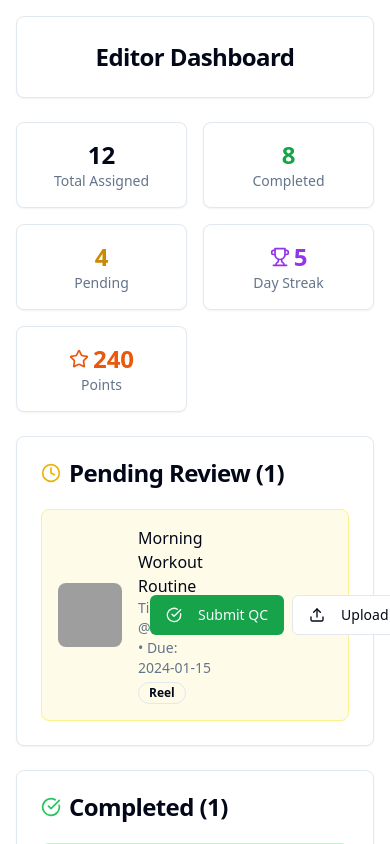
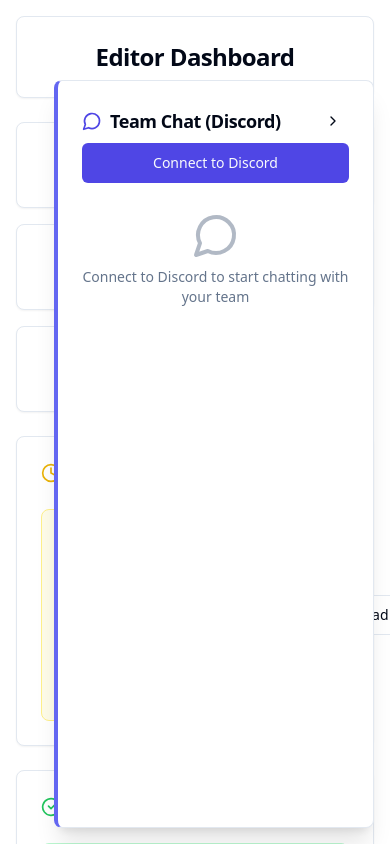
Before and after one commit to Content-Engine/content-engine-mvp-3-30, a React (Vite) app: page /editor-dashboard in a window 390 px wide. Shown: the top 844 px of the page. Built offline with nearby package versions, Linux system fonts and the light colour scheme; grey boxes are pictures that could not be loaded.

Commit message:
feat: Integrate Discord chat module in Editor View
Adds a Discord chat module to the Editor View page, including an embedded Discord widget, "Open in Discord" button, and responsive design.  Includes basic styling and placeholder for OAuth integration.

```diff
--- /dev/null
+++ b/src/components/DiscordChatModule.tsx
@@ -0,0 +1,216 @@
+
+import { useState } from "react";
+import { Card, CardContent, CardHeader, CardTitle } from "@/components/ui/card";
+import { Button } from "@/components/ui/button";
+import { Badge } from "@/components/ui/badge";
+import {
+  ChevronRight,
+  ChevronLeft,
+  ExternalLink,
+  MessageCircle,
+  Settings,
+  Pin,
+  Bell
+} from "lucide-react";
+import {
+  Select,
+  SelectContent,
+  SelectItem,
+  SelectTrigger,
+  SelectValue,
+} from "@/components/ui/select";
+
+interface DiscordChatModuleProps {
+  isCollapsed: boolean;
+  onToggleCollapse: () => void;
+  currentCampaign?: string;
+}
+
+const DiscordChatModule = ({
+  isCollapsed,
+  onToggleCollapse,
+  currentCampaign
+}: DiscordChatModuleProps) => {
+  const [selectedChannel, setSelectedChannel] = useState("editor-room");
+  const [isConnected, setIsConnected] = useState(false);
+
+  // Mock Discord server ID - replace with actual server ID
+  const DISCORD_SERVER_ID = "1234567890123456789";
+
+  const channels = [
+    { id: "editor-room", name: "#editor-room", description: "General editor chat" },
+    { id: "qc-review", name: "#qc-review", description: "Quality control discussions" },
+    { id: "content-drops", name: "#content-drops", description: "Latest content updates" },
+    ...(currentCampaign ? [{
+      id: `campaign-${currentCampaign}`,
+      name: `#campaign-${currentCampaign}`,
+      description: "Campaign-specific chat"
+    }] : [])
+  ];
+
+  const pinnedMessages = [
+    "🔥 Remember to submit QC by 5 PM daily",
+    "📋 Use #content-drops for urgent reviews",
+    "⚡ Boost approval process: Check calendar first"
+  ];
+
+  const handleConnectDiscord = () => {
+    // This would integrate with Discord OAuth
+    console.log("Connecting to Discord...");
+    setIsConnected(true);
+  };
+
+  const handleOpenInDiscord = () => {
+    window.open(`https://discord.com/channels/${DISCORD_SERVER_ID}`, '_blank');
+  };
+
+  const handlePingTeam = () => {
+    console.log("Pinging team for current content...");
+    // This would send a notification through Discord API
+  };
+
+  if (isCollapsed) {
+    return (
+      <div className="fixed right-4 bottom-4 z-50">
+        <Button
+          onClick={onToggleCollapse}
+          className="rounded-full w-14 h-14 shadow-lg bg-indigo-600 hover:bg-indigo-700"
+        >
+          <MessageCircle className="h-6 w-6" />
+        </Button>
+        <Badge className="absolute -top-2 -right-2 bg-green-500 text-white text-xs">
+          3
+        </Badge>
+      </div>
+    );
+  }
+
+  return (
+    <div className="fixed right-4 top-20 bottom-4 w-80 z-40">
+      <Card className="h-full shadow-xl border-l-4 border-l-indigo-500">
+        <CardHeader className="pb-3">
+          <div className="flex items-center justify-between">
+            <CardTitle className="text-lg flex items-center gap-2">
+              <MessageCircle className="h-5 w-5 text-indigo-600" />
+              Team Chat (Discord)
+            </CardTitle>
+            <Button
+              variant="ghost"
+              size="sm"
+              onClick={onToggleCollapse}
+              className="h-8 w-8 p-0"
+            >
+              <ChevronRight className="h-4 w-4" />
+            </Button>
+          </div>
+
+          {!isConnected ? (
+            <Button
+              onClick={handleConnectDiscord}
+              className="w-full bg-indigo-600 hover:bg-indigo-700"
+            >
+              Connect to Discord
+            </Button>
+          ) : (
+            <div className="space-y-2">
+              <Select value={selectedChannel} onValueChange={setSelectedChannel}>
+                <SelectTrigger className="w-full">
+                  <SelectValue placeholder="Select channel" />
+                </SelectTrigger>
+                <SelectContent>
+                  {channels.map((channel) => (
+                    <SelectItem key={channel.id} value={channel.id}>
+                      <div>
+                        <div className="font-medium">{channel.name}</div>
+                        <div className="text-xs text-muted-foreground">
+                          {channel.description}
+                        </div>
+                      </div>
+                    </SelectItem>
+                  ))}
+                </SelectContent>
+              </Select>
+
+              <div className="flex gap-2">
+                <Button
+                  onClick={handleOpenInDiscord}
+                  variant="outline"
+                  size="sm"
+                  className="flex-1"
+                >
+                  <ExternalLink className="h-3 w-3 mr-1" />
+                  Open App
+                </Button>
+                <Button
+                  onClick={handlePingTeam}
+                  variant="outline"
+                  size="sm"
+                  className="flex-1"
+                >
+                  <Bell className="h-3 w-3 mr-1" />
+                  Ping
+                </Button>
+              </div>
+            </div>
+          )}
+        </CardHeader>
+
+        <CardContent className="flex-1 p-0">
+          {!isConnected ? (
+            <div className="p-4 text-center text-muted-foreground">
+              <MessageCircle className="h-12 w-12 mx-auto mb-2 text-muted-foreground/50" />
+              <p className="text-sm">Connect to Discord to start chatting with your team</p>
+            </div>
+          ) : (
+            <div className="h-full flex flex-col">
+              {/* Pinned Messages */}
+              <div className="p-3 bg-muted/30 border-b">
+                <div className="flex items-center gap-2 mb-2">
+                  <Pin className="h-3 w-3 text-amber-600" />
+                  <span className="text-xs font-medium">Pinned</span>
+                </div>
+                <div className="space-y-1">
+                  {pinnedMessages.map((message, index) => (
+                    <div key={index} className="text-xs text-muted-foreground bg-background rounded p-2">
+                      {message}
+                    </div>
+                  ))}
+                </div>
+              </div>
+
+              {/* Discord Widget */}
+              <div className="flex-1 relative">
+                <iframe
+                  src={`https://discord.com/widget?id=${DISCORD_SERVER_ID}&theme=dark`}
+                  width="100%"
+                  height="100%"
+                  allowTransparency={true}
+                  frameBorder="0"
+                  sandbox="allow-popups allow-popups-to-escape-sandbox allow-same-origin allow-scripts"
+                  className="rounded-b-lg"
+                  title="Discord Chat Widget"
+                />
+
+                {/* Overlay for mobile responsiveness */}
+                <div className="absolute inset-0 bg-background/80 flex items-center justify-center md:hidden">
+                  <div className="text-center p-4">
+                    <MessageCircle className="h-8 w-8 mx-auto mb-2 text-muted-foreground" />
+                    <p className="text-sm text-muted-foreground mb-3">
+                      Better experience on desktop
+                    </p>
+                    <Button onClick={handleOpenInDiscord} size="sm">
+                      <ExternalLink className="h-3 w-3 mr-1" />
+                      Open Discord
+                    </Button>
+                  </div>
+                </div>
+              </div>
+            </div>
+          )}
+        </CardContent>
+      </Card>
+    </div>
+  );
+};
+
+export default DiscordChatModule;
--- a/src/components/ui/select.tsx
+++ b/src/components/ui/select.tsx
@@ -1,3 +1,4 @@
+
 import * as React from "react"
 import * as SelectPrimitive from "@radix-ui/react-select"
 import { Check, ChevronDown, ChevronUp } from "lucide-react"
--- a/src/pages/EditorView.tsx
+++ b/src/pages/EditorView.tsx
@@ -1,4 +1,3 @@
-
 import { useState, useEffect } from "react";
 import { Card, CardContent, CardHeader, CardTitle } from "@/components/ui/card";
 import { Button } from "@/components/ui/button";
@@ -6,10 +5,12 @@ import { Badge } from "@/components/ui/badge";
 import { CheckCircle, Clock, Upload, Trophy, Star, Zap } from "lucide-react";
 import { CalendarContent } from "@/types/calendar";
 import { useToast } from "@/hooks/use-toast";
+import DiscordChatModule from "@/components/DiscordChatModule";
 
 const EditorView = () => {
   const { toast } = useToast();
   const [myContent, setMyContent] = useState<CalendarContent[]>([]);
+  const [isChatCollapsed, setIsChatCollapsed] = useState(false);
   const [stats, setStats] = useState({
     totalAssigned: 12,
     completed: 8,
@@ -74,9 +75,12 @@ const EditorView = () => {
   const pendingContent = myContent.filter(item => item.approvalStatus === 'pending');
   const completedContent = myContent.filter(item => item.approvalStatus === 'approved');
 
+  // Get current campaign for Discord integration
+  const currentCampaign = pendingContent.length > 0 ? pendingContent[0].campaignId : undefined;
+
   return (
     <div className="min-h-screen bg-background p-4 md:p-6">
-      <div className="max-w-6xl mx-auto space-y-6">
+      <div className={`max-w-6xl mx-auto space-y-6 transition-all duration-300 ${!isChatCollapsed ? 'md:mr-84' : ''}`}>
         {/* Header */}
         <Card>
           <CardHeader>
@@ -253,6 +257,13 @@ const EditorView = () => {
           </CardContent>
         </Card>
       </div>
+
+      {/* Discord Chat Module */}
+      <DiscordChatModule
+        isCollapsed={isChatCollapsed}
+        onToggleCollapse={() => setIsChatCollapsed(!isChatCollapsed)}
+        currentCampaign={currentCampaign}
+      />
     </div>
   );
 };
```
